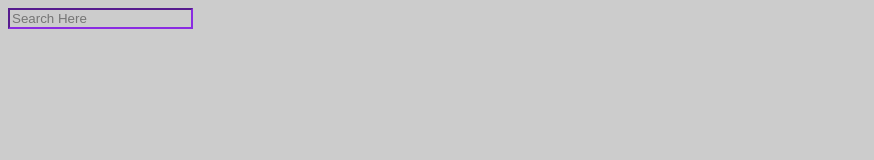
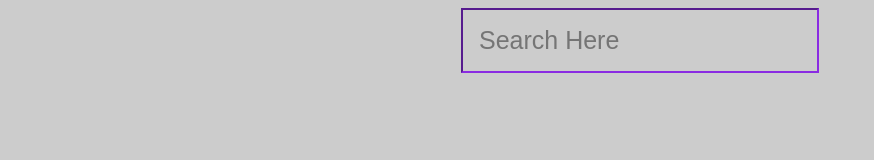
Before and after one commit to afiatamanna06/EnglishtoBanglaDictionary, a plain HTML site: page index.html in a window 1280 px wide. Shown: the whole page, without its empty margins (0-874 px from the left). Drawn offline with Linux system fonts and the light colour scheme.

Commit message:
bar size updated

```diff
--- a/style.css
+++ b/style.css
@@ -2,6 +2,12 @@
     background-color: #cccccc;
 }
 
+.searchbar-form {
+    text-align: center;
+}
+
 .searchbar {
     border-color: blueviolet;
+    padding: 1rem;
+    font-size: 25px;
 }
```
